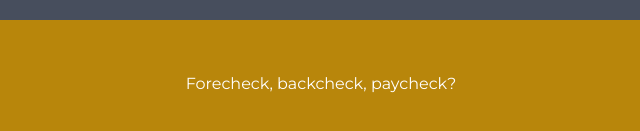
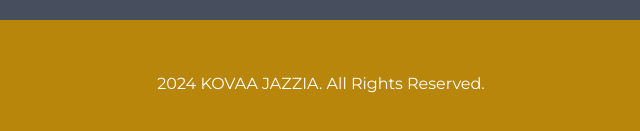
Before and after one commit to kustaakaki/kustaakaki.github.io, a plain HTML site: page index.html in a window 1280 px wide. Shown: the part 1857-1988 px from the top of the page, 319-959 px from the left. Drawn offline with nearby package versions, Linux system fonts and the light colour scheme.

Commit message:
Downloaded an updated index.html
Colors, fonts and some minor text changes. Added the smooth transition.

```diff
--- a/index.html
+++ b/index.html
@@ -85,7 +85,7 @@
 
 
 <footer class="container-fluid bg-4 text-center">
-  <p>Forecheck, backcheck, paycheck?</p>
+  <p>2024 KOVAA JAZZIA. All Rights Reserved. </p>
 </footer>
 
 </body>
```
